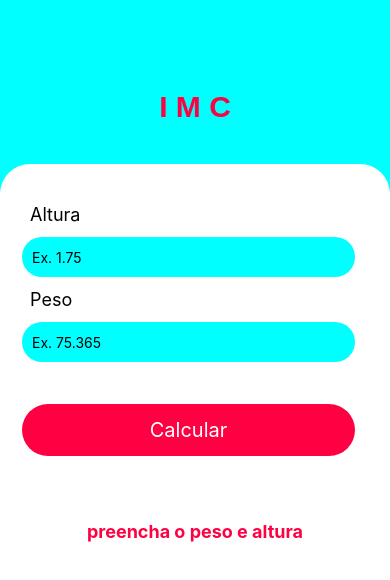
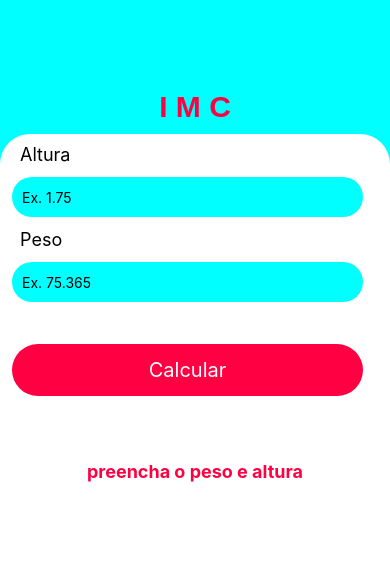
Before and after one commit to slcsamoel/imc-app, a React Native app: screen / in a window 390 px wide. Shown: the top 580 px of the page. Built offline with nearby package versions, Linux system fonts and the light colour scheme.

Commit message:
finalizado app basico de calculo de imc

```diff
--- a/src/components/Form/index.js
+++ b/src/components/Form/index.js
@@ -5,7 +5,9 @@
        TextInput ,
        TouchableOpacity,
        Vibration,
-       ScrollView
+       ScrollView,
+       Pressable,
+       Keyboard
        } from "react-native";
 import { useState } from "react";
 import ResultImc from "../ResultImc";
@@ -22,7 +24,8 @@
 
 
     function imcCalculator(){
-        return setImc((weight/(height * height)).toFixed(2))
+        let heightFormat = height.replace("," , ".");
+        return setImc((weight/(heightFormat * heightFormat)).toFixed(2))
     }
 
     function verificationImc(){
@@ -50,7 +53,7 @@
     }
 
     return(
-        <View style={styles.formContext}>
+        <Pressable onPress={Keyboard.dismiss} style={styles.formContext}>
             <ScrollView style={styles.form}>
                 <Text style={styles.formLabel} >Altura</Text>
                     <Text style={styles.errorMessage}>{errorMessage}</Text>
@@ -84,6 +87,6 @@
 
              <ResultImc messageResultImc={messageImc} resultImc={imc}/>
             </ScrollView>
-        </View>
+        </Pressable>
     );
 }
--- a/src/components/Form/style.js
+++ b/src/components/Form/style.js
@@ -3,21 +3,15 @@
 const styles = StyleSheet.create({
 
     formContext: {
-        width: "100%",
-        height: "100%",
-        bottom:0 ,
+        flex: 1 ,
         backgroundColor : "#ffffff",
         alignItems: "center",
         borderTopLeftRadius : 30 ,
         borderTopRightRadius : 30,
-        marginTop:30,
-
+        paddingTop: 10,
     },
     form:{
         width:"100%",
-        height: "auto",
-        marginTop: 30,
-        padding: 10 ,
     },
 
     formLabel:{
```
